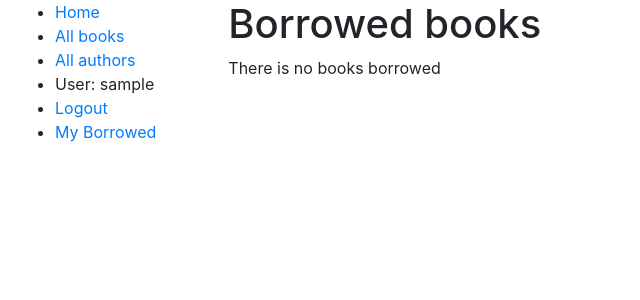
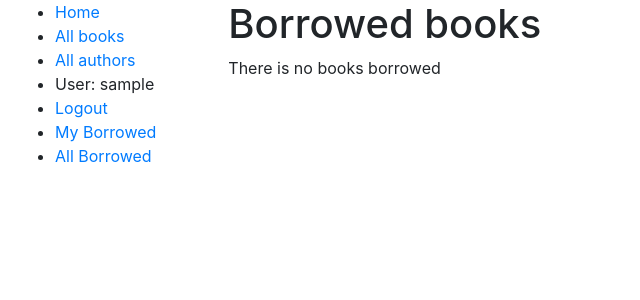
Before and after one commit to lhmisho/locallibrary, a Django app: page /catalog/mybooks/ in a window 1280 px wide. Shown: the top 300 px of the page, without its empty margins (0-640 px from the left). Run offline with Django 3.2, Linux system fonts and the light colour scheme; a user stored in the database is signed in; tables that the repository leaves empty hold one stand-in row (values such as "Sample post"); some libraries are stand-ins or nearby versions.

Commit message:
all loan books view for admin

```diff
--- a/catalog/templates/catalog/bookinstance_borrowed_list_user_view.html
+++ b/catalog/templates/catalog/bookinstance_borrowed_list_user_view.html
@@ -10,7 +10,7 @@
         <ul>
             {% for bookinst in bookinstance_list %}
                 <li class="{% if bookinst.is_overdue %} text-danger {% endif %}">
-                    <a href="{% url 'catalog:book-detail' bookinst.book.id %}">{{ bookinst.book.title }}</a>({{ bookinst.due_back }})
+                    <a href="{% url 'catalog:book-detail' bookinst.book.id %}">{{ bookinst.book.title }}</a>({{ bookinst.due_back }}){% if user.is_superuser %}({{bookinst.borrower}}){% endif %}
                 </li>
             {% endfor %}
         </ul>
--- a/catalog/urls.py
+++ b/catalog/urls.py
@@ -26,4 +26,5 @@
     path('authors/', views.AuthorListView.as_view(), name='author'),
     path('author/<int:pk>', views.AuthorDetailView.as_view(), name='author-detail'),
     path('mybooks/', views.LoanedBooksByUserListView.as_view(), name='my-borrowed'),
+    path('allbooks/', views.LoanedBooksByAdminListview.as_view(), name='all-borrowed'),
 ]
--- a/catalog/views.py
+++ b/catalog/views.py
@@ -2,6 +2,8 @@
 from django.views import generic
 from catalog.models import BookInstance, Book, Author,Genre
 from django.contrib.auth.mixins import LoginRequiredMixin, PermissionRequiredMixin
+from django.contrib.auth.decorators import user_passes_test
+from django.utils.decorators import method_decorator
 # Create your views here.
 
 
@@ -59,3 +61,13 @@
 
 class MyPermissionView(PermissionRequiredMixin):
     permission_required = 'catalog.can_mark_returned'
+
+@method_decorator(user_passes_test(lambda u: u.is_superuser), name='dispatch')
+class LoanedBooksByAdminListview(generic.ListView):
+    """ Generic class-based view listing books on loan to current user """
+    Model = BookInstance
+    template_name   = 'catalog/bookinstance_borrowed_list_user_view.html'
+    # paginate_by     = 4
+
+    def get_queryset(self):
+        return BookInstance.objects.filter(status__exact='o').order_by('due_back')
--- a/templates/base.html
+++ b/templates/base.html
@@ -31,6 +31,9 @@
             {% else %}
             <li><a href="{% url 'login'%}?next={{request.path}}">Login</a></li>
         {% endif %}
+        {% if user.is_superuser %}
+        <li><a href="{% url 'catalog:all-borrowed' %}">All Borrowed </a> </li>
+        {% endif %}
         </ul>
       {% endblock %}
 
```
